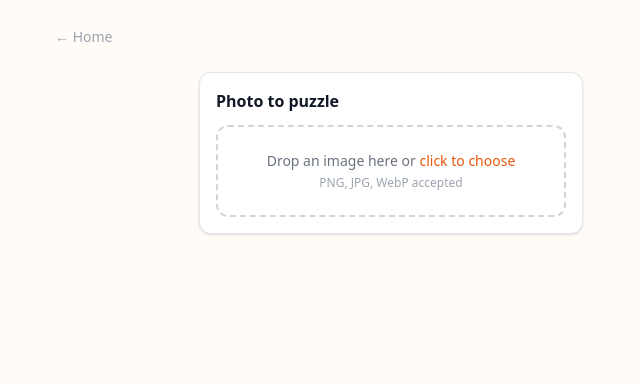
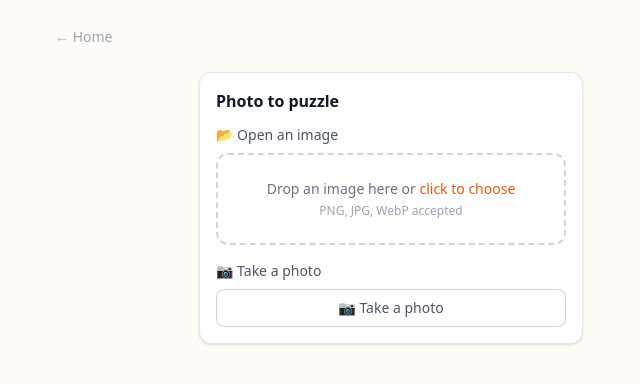
Before and after one commit to JulienMattiussi/universal-picross, a React (Vite) app: page / in a window 1280 px wide. Both pictures are taken after a click on the button 640 px from the left and 385 px from the top of the page. Shown: the top 384 px of the page, without its empty margins (249-889 px from the left). Built offline with nearby package versions, Linux system fonts and the light colour scheme.

Commit message:
feature 3

```diff
--- a/src/components/photoToPuzzle/PhotoToPuzzlePanel.tsx
+++ b/src/components/photoToPuzzle/PhotoToPuzzlePanel.tsx
@@ -10,12 +10,7 @@ import { useTranslation } from '@/i18n/useTranslation'
 import type { SolutionGrid } from '@/lib/types'
 
 type Phase = 'upload' | 'configure' | 'preview' | 'processing'
-
-interface PhotoToPuzzlePanelProps {
-  mode: 'image' | 'camera'
-}
-
-export default function PhotoToPuzzlePanel({ mode }: PhotoToPuzzlePanelProps) {
+export default function PhotoToPuzzlePanel() {
   const t = useTranslation()
   const { loadPuzzle } = useGame()
 
@@ -124,12 +119,18 @@ export default function PhotoToPuzzlePanel({ mode }: PhotoToPuzzlePanelProps) {
       {error && <p className="text-sm text-status-error">{error}</p>}
 
       {/* Phase upload */}
-      {phase === 'upload' &&
-        (mode === 'image' ? (
-          <ImageUploader onImage={handleImage} />
-        ) : (
-          <CameraCapture onCapture={handleImage} />
-        ))}
+      {phase === 'upload' && (
+        <div className="flex flex-col gap-4">
+          <div className="flex flex-col gap-2">
+            <span className="text-sm font-medium text-txt-secondary">📂 {t.home.openImage}</span>
+            <ImageUploader onImage={handleImage} />
+          </div>
+          <div className="flex flex-col gap-2">
+            <span className="text-sm font-medium text-txt-secondary">📷 {t.home.takePhoto}</span>
+            <CameraCapture onCapture={handleImage} />
+          </div>
+        </div>
+      )}
 
       {/* Phase configure : choix de taille */}
       {phase === 'configure' && (
--- a/src/pages/GamePage.tsx
+++ b/src/pages/GamePage.tsx
@@ -73,11 +73,7 @@ export default function GamePage({ importMode, onBack }: GamePageProps) {
       {/* Flux import */}
       {showImport && (
         <div className="w-full max-w-sm">
-          {importMode === 'photo' ? (
-            <PhotoToPuzzlePanel mode="image" />
-          ) : (
-            <ImportPanel mode={importMode!} />
-          )}
+          {importMode === 'photo' ? <PhotoToPuzzlePanel /> : <ImportPanel mode={importMode!} />}
         </div>
       )}
 
--- a/src/pages/HomePage.tsx
+++ b/src/pages/HomePage.tsx
@@ -111,7 +111,10 @@ export default function HomePage({ onImport, onGenerated, onOptions }: HomePageP
             >
               <span className="text-3xl">📷</span>
               <div>
-                <span className="font-semibold text-txt block">{t.home.takePhoto}</span>
+                <span className="font-semibold text-txt block">
+                  {t.home.takePhoto}
+                  <span className="ml-2 text-xs font-normal text-txt-muted">WIP</span>
+                </span>
                 <span className="text-sm text-txt-tertiary">{t.home.takePhotoDesc}</span>
               </div>
             </button>
```
